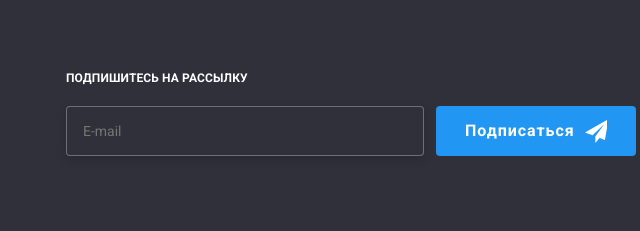
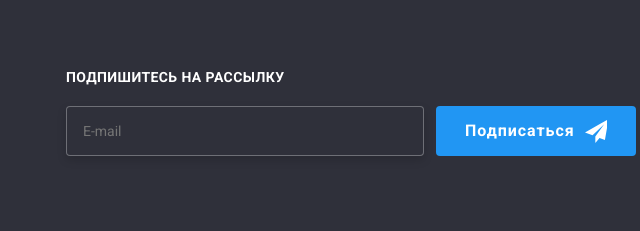
Before and after one commit to VadiDem/goit-markup-hw-06, a plain HTML site: page index.html in a window 1280 px wide. Shown: the part 2672-2903 px from the top of the page, 589-1229 px from the left. Drawn offline with nearby package versions, Linux system fonts and the light colour scheme.

Commit message:
Устраняет замечания ментора 2

```diff
--- a/css/styles.css
+++ b/css/styles.css
@@ -1063,9 +1063,9 @@ img {
   font-family: inherit;
   font-style: normal;
   font-weight: 700;
-  font-size: 12px;
-  line-height: 1.16;
-  letter-spacing: 0.01em;
+  font-size: 14px;
+  line-height: 1.14;
+  letter-spacing: 0.03em;
   color: var(--white-accent);
   margin-bottom: 20px;
 }
```
